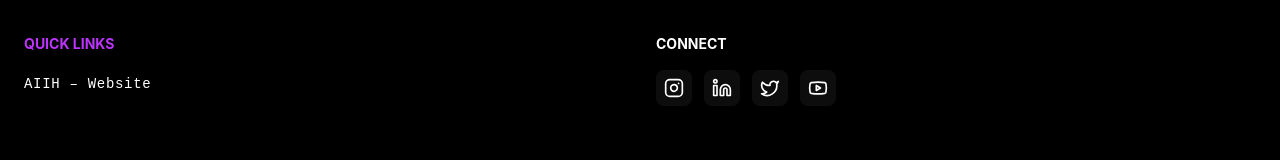
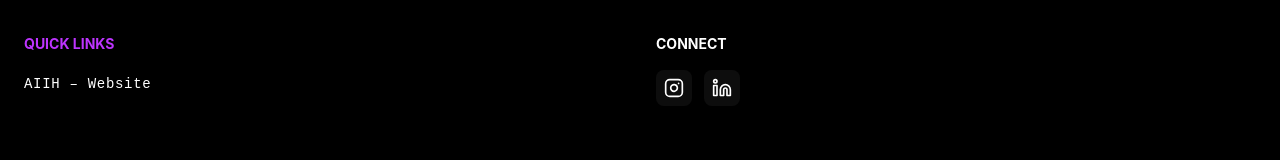
Before and after one commit to Ansh-mick27/AIIHFound_E_summit, a Next.js app: page / in a window 1280 px wide. Shown: the part 4418-4578 px from the top of the page. Built offline with nearby package versions, Linux system fonts and the light colour scheme.

Commit message:
Add real Instagram/LinkedIn links and remove Twitter/YouTube icons

```diff
--- a/src/components/EnhancedFooter.tsx
+++ b/src/components/EnhancedFooter.tsx
@@ -74,17 +74,11 @@ export default function EnhancedFooter() {
                     <div>
                         <h4 className="text-sm uppercase font-bold mb-4 text-accent-secondary">CONNECT</h4>
                         <div className="flex gap-3 mb-6">
-                            <a href="#" className="p-2 bg-white/5 rounded-lg hover:bg-accent-primary/20 hover:text-accent transition">
+                            <a href="https://www.instagram.com/aiihfoundation/" target="_blank" rel="noopener noreferrer" className="p-2 bg-white/5 rounded-lg hover:bg-accent-primary/20 hover:text-accent transition">
                                 <Instagram className="w-5 h-5" />
                             </a>
-                            <a href="#" className="p-2 bg-white/5 rounded-lg hover:bg-accent-secondary/20 hover:text-accent-secondary transition">
+                            <a href="https://www.linkedin.com/company/aiih-foundation/posts/?feedView=all" target="_blank" rel="noopener noreferrer" className="p-2 bg-white/5 rounded-lg hover:bg-accent-secondary/20 hover:text-accent-secondary transition">
                                 <Linkedin className="w-5 h-5" />
-                            </a>
-                            <a href="#" className="p-2 bg-white/5 rounded-lg hover:bg-accent-primary/20 hover:text-accent transition">
-                                <Twitter className="w-5 h-5" />
-                            </a>
-                            <a href="#" className="p-2 bg-white/5 rounded-lg hover:bg-accent-secondary/20 hover:text-accent-secondary transition">
-                                <Youtube className="w-5 h-5" />
                             </a>
                         </div>
                     </div>
```
